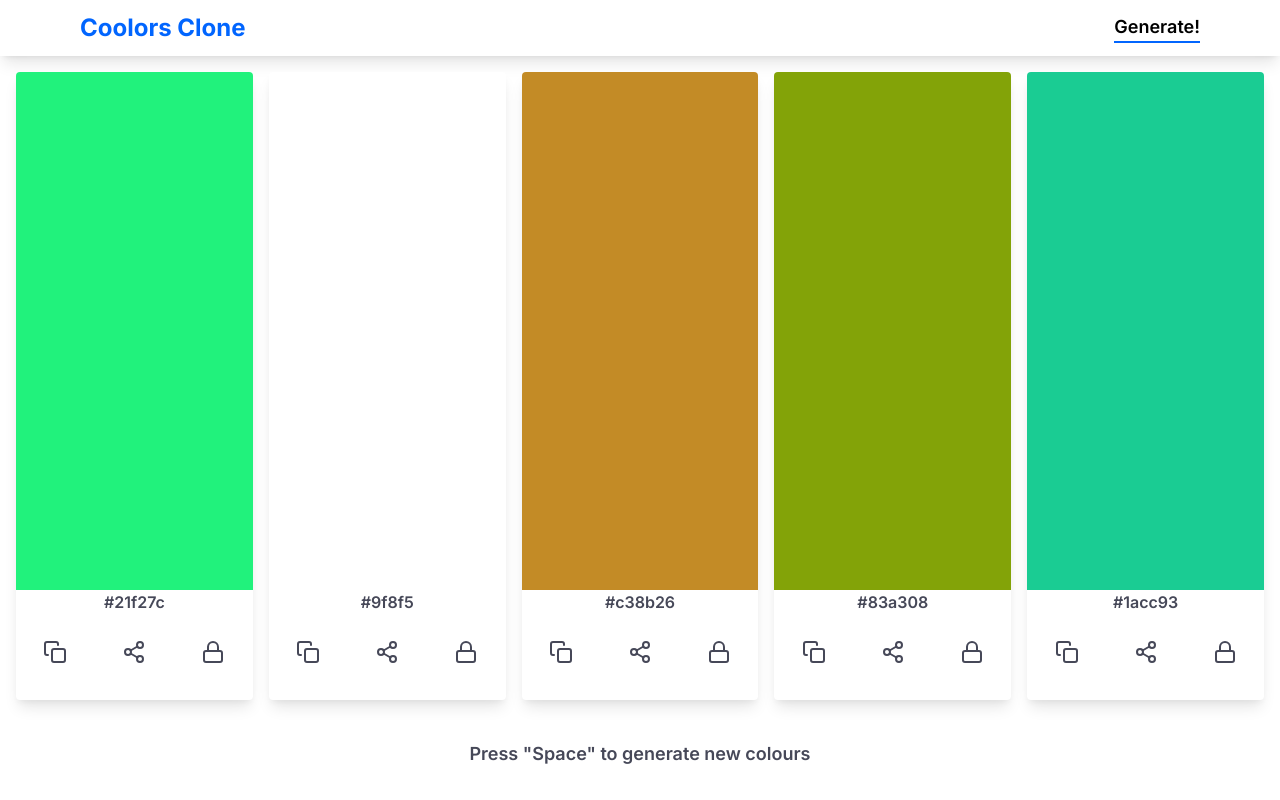
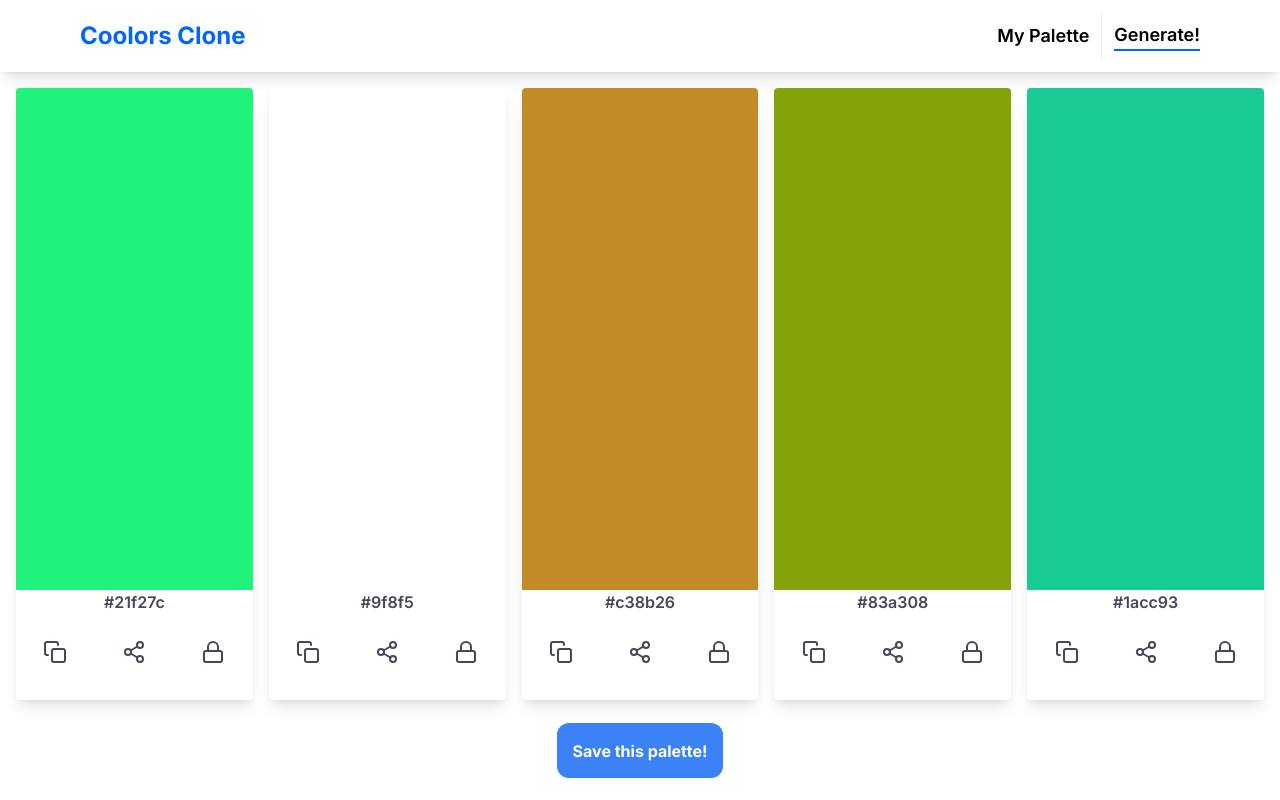
Before and after one commit to nisargkavi/coolors-clone, a Next.js app: page /palette/21f27c-9f8f5-c38b26-83a308-1acc93 in a window 1280 px wide. Built offline with nearby package versions, Linux system fonts and the light colour scheme.

Commit message:
Created Save Palette Functionality
palette is now saving in localStorage

```diff
--- a/src/app/components/LinkTo.jsx
+++ /dev/null
@@ -1,15 +0,0 @@
-import Link from 'next/link'
-import generateHex from '@/app/generate/page'
-
-const LinkTo = ({propContent}) => {
-    // const randomColorString = generateHex();
-    return (
-        <div>
-            <Link href={`/palette/${randomColorString}`}>
-                {propContent}
-            </Link>
-        </div>
-    )
-}
-
-export default LinkTo;
--- a/src/app/components/Navbar.jsx
+++ b/src/app/components/Navbar.jsx
@@ -14,15 +14,16 @@ const Navbar = ({generateOnButton}) => {
                 <p className='text-[#0165fe] text-2xl cursor-pointer font-bold'>Coolors Clone</p>
             </Link>
             <div className='flex justify-center items-center text-lg font-semibold'>
-                {/* <p className='hover:border-b-2 border-[#0165fe] cursor-pointer'>My Colors</p> */}
-                {/* <div className='bg-[#ECECEC] mx-3 w-[1px] h-12'></div> */}
-                {/* <LinkTo propContent={<p className={`${ pathname.includes('/palette/') ? 'border-b-2':'hover:border-b-2' } border-[#0165fe] cursor-pointer`}>Generate!</p>} /> */}
+                <Link href='/saved-palette'>
+                    <p className={`${ pathname == '/saved-palette' ? 'border-b-2':'hover:border-b-2' } border-[#0165fe] cursor-pointer`}>My Palette</p>
+                </Link>
+                <div className='bg-[#ECECEC] mx-3 w-[1px] h-12'></div>
                 { pathname.includes('/palette/') ?
-                <p onClick={() => generateOnButton()} className={`${ pathname.includes('/palette/') ? 'border-b-2':'hover:border-b-2' } border-[#0165fe] cursor-pointer`}>Generate!</p>
+                    <p onClick={() => generateOnButton()} className={`${ pathname.includes('/palette/') ? 'border-b-2':'hover:border-b-2' } border-[#0165fe] cursor-pointer`}>Generate!</p>
                 :
-                <Link href={'/generate'}>
-                    <p className={`${ pathname.includes('/palette/') ? 'border-b-2':'hover:border-b-2' } border-[#0165fe] cursor-pointer`}>Generate!</p>
-                </Link>
+                    <Link href={'/generate'}>
+                        <p className={`${ pathname.includes('/palette/') ? 'border-b-2':'hover:border-b-2' } border-[#0165fe] cursor-pointer`}>Generate!</p>
+                    </Link>
                 }
 
             </div>
--- a/src/app/generate/page.jsx
+++ b/src/app/generate/page.jsx
@@ -19,7 +19,7 @@ const Generate = () => {
     document.title = 'Generating...';
     generateRandomColorString();
     return () => {
-      document.title = 'Default Page Title';
+      document.title = 'Generating...';
     };
   }, [])
 
--- a/src/app/palette/[colorslug]/page.jsx
+++ b/src/app/palette/[colorslug]/page.jsx
@@ -1,6 +1,6 @@
 "use client";
 import React, { useState, useEffect } from "react";
-// import { useRouter } from "next/navigation";
+import { useRouter } from "next/navigation";
 import Navbar from "@/app/components/Navbar";
 import toast, { Toaster } from "react-hot-toast";
 import { FiCopy, FiLock, FiShare2 } from "react-icons/fi";
@@ -18,10 +18,19 @@ const generateRandomColorString = () => {
 }
 
 const Page = ({ params }) => {
-  // const router = useRouter();
+  const router = useRouter();
   const colorslug = params.colorslug;
   const colorSlugArray = colorslug.split("-");
   const [colours, setColours] = useState(colorSlugArray);
+  // const [savedPalette, setSavedPalette] = React.useState(localStorage.getItem('paletteColors') ? JSON.parse(localStorage.getItem('paletteColors')) : []);
+  const [savedPalette, setSavedPalette] = useState(() => {
+    if (typeof window !== 'undefined') {
+      return localStorage.getItem('paletteColors')
+        ? JSON.parse(localStorage.getItem('paletteColors'))
+        : [];
+    }
+    return [];
+  });
   const { windowSize } = useGlobalContext();
   const width = windowSize.width;
 
@@ -47,10 +56,11 @@ const Page = ({ params }) => {
 
     document.addEventListener("keydown", generateOnSpace);
     document.title = "Coolors Palette";
+    setSavedPalette(savedPalette);
     return () => {
       document.removeEventListener("keydown", generateOnSpace);
     };
-  }, []);
+  }, [savedPalette]);
 
   const shareLink = () => {
     if (navigator.share) {
@@ -62,10 +72,38 @@ const Page = ({ params }) => {
     }
   };
 
+  const saveColorPalette = () => {
+    const paletteColorsString = colours.join("-");
+    let palette = [];
+
+    if (typeof window !== 'undefined') {
+      const existingPalette = localStorage.getItem('paletteColors');
+      if (existingPalette) {
+        palette = JSON.parse(existingPalette);
+      }
+      if (!palette.includes(paletteColorsString)) {
+        const newColorPalette = [...palette, paletteColorsString];
+        localStorage.setItem("paletteColors", JSON.stringify(newColorPalette));
+        toast.success("Palette Saved!");
+      } else {
+        toast.error("Palette Already Exist!");
+      }
+    }
+  }
+
+  const removeSavedColorPalette = (index) => {
+    const savedColors = [...savedPalette];
+    savedColors.splice(index, 1);
+    setSavedPalette(savedColors);
+    localStorage.setItem('paletteColors', JSON.stringify(savedColors));
+  }
+
+
+
   return (
     <>
       <Toaster position="bottom-left" reverseOrder={false} />
-      <Navbar generateOnButton={generateOnButton}/>
+      <Navbar generateOnButton={generateOnButton} />
       <div className={styles.appContainerWrapper}>
         <div className={`${styles.coloursGrid} grid ${width > 800 ? `grid-flow-col grid-cols-${colours.length}` : `grid-flow-row grid-row-${colours.length}`} gap-4 mb-5`}>
           {colours &&
@@ -89,12 +127,17 @@ const Page = ({ params }) => {
             ))}
         </div>
 
-        {width>800 &&
-          <p className="text-lg text-center my-10 text-[#464858] font-semibold">
-            Press "Space" to generate new colours
-          </p>
+        {width > 800 &&
+          // <p className="text-lg text-center my-10 text-[#464858] font-semibold">
+          //   Press "Space" to generate new colours
+          // </p>
+          <div className="flex justify-center items-center">
+            <button onClick={() => saveColorPalette()} className="bg-blue-500 hover:bg-blue-700 my-2 p-4 h-[55px] text-white font-bold rounded-xl">
+              Save this palette!
+            </button>
+          </div>
         }
-        {width<800 &&
+        {width < 800 &&
           <div className="flex justify-center h-[70px]">
             <button onClick={() => generateOnButton()} className="bg-blue-500 hover:bg-blue-700 my-2 p-4 text-white font-bold rounded-xl">
               Generate!
--- a/src/app/palette/[colorslug]/palette.module.css
+++ b/src/app/palette/[colorslug]/palette.module.css
@@ -1,7 +1,7 @@
 .appContainerWrapper {
   display: grid;
   grid-template-rows: auto 100px;
-  height: calc(100vh - 56px);
+  height: calc(100vh - 72px);
 }
 
 .helperText {
--- /dev/null
+++ b/src/app/saved-palette/page.jsx
@@ -0,0 +1,16 @@
+"use client";
+import React,{useEffect} from "react";
+import Navbar from "@/app/components/Navbar";
+
+const savedPalettePage = () => {
+    useEffect(() => {
+        document.title = 'Saved Palette';
+    }, [])
+    return (
+        <div>
+            <Navbar />
+        </div>
+    );
+}
+
+export default savedPalettePage;
```
